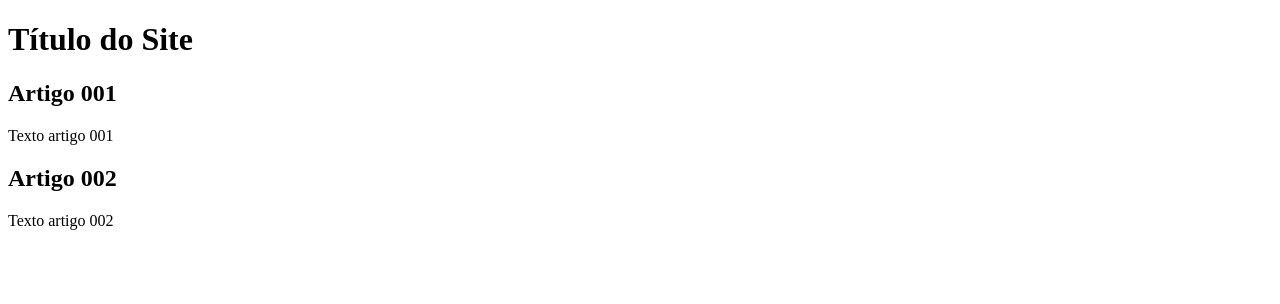
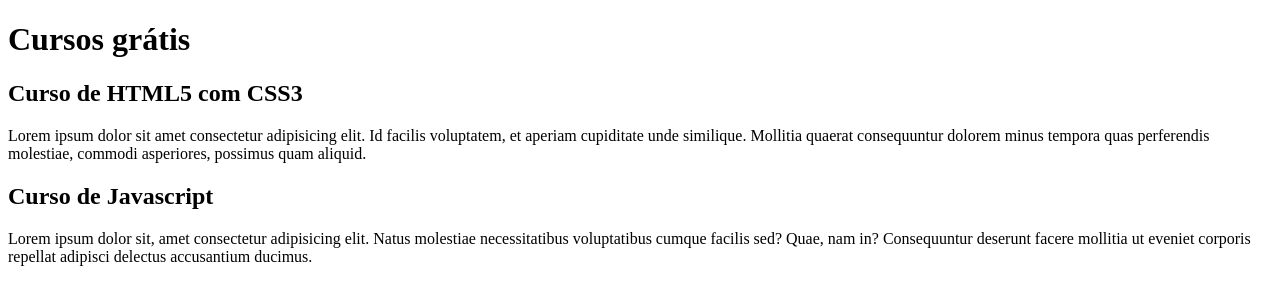
Before and after one commit to PietroT10/Projeto-Site, a plain HTML site: page index.html in a window 1280 px wide. Drawn offline with Linux system fonts and the light colour scheme.

Commit message:
comecei a escrever conteúdo

```diff
--- a/index.html
+++ b/index.html
@@ -9,15 +9,15 @@
 <body>
         <main>
             <header>
-                <h1>Título do Site</h1>
+                <h1>Cursos grátis</h1>
             </header>
             <article>
-                <h2>Artigo 001</h2>
-                <p>Texto artigo 001</p>
+                <h2>Curso de HTML5 com CSS3</h2>
+                <p>Lorem ipsum dolor sit amet consectetur adipisicing elit. Id facilis voluptatem, et aperiam cupiditate unde similique. Mollitia quaerat consequuntur dolorem minus tempora quas perferendis molestiae, commodi asperiores, possimus quam aliquid.</p>
             </article>
             <article>
-                <h2>Artigo 002</h2>
-                <p>Texto artigo 002</p>
+                <h2>Curso de Javascript</h2>
+                <p>Lorem ipsum dolor sit, amet consectetur adipisicing elit. Natus molestiae necessitatibus voluptatibus cumque facilis sed? Quae, nam in? Consequuntur deserunt facere mollitia ut eveniet corporis repellat adipisci delectus accusantium ducimus.</p>
             </article>
         </main>
 
```
